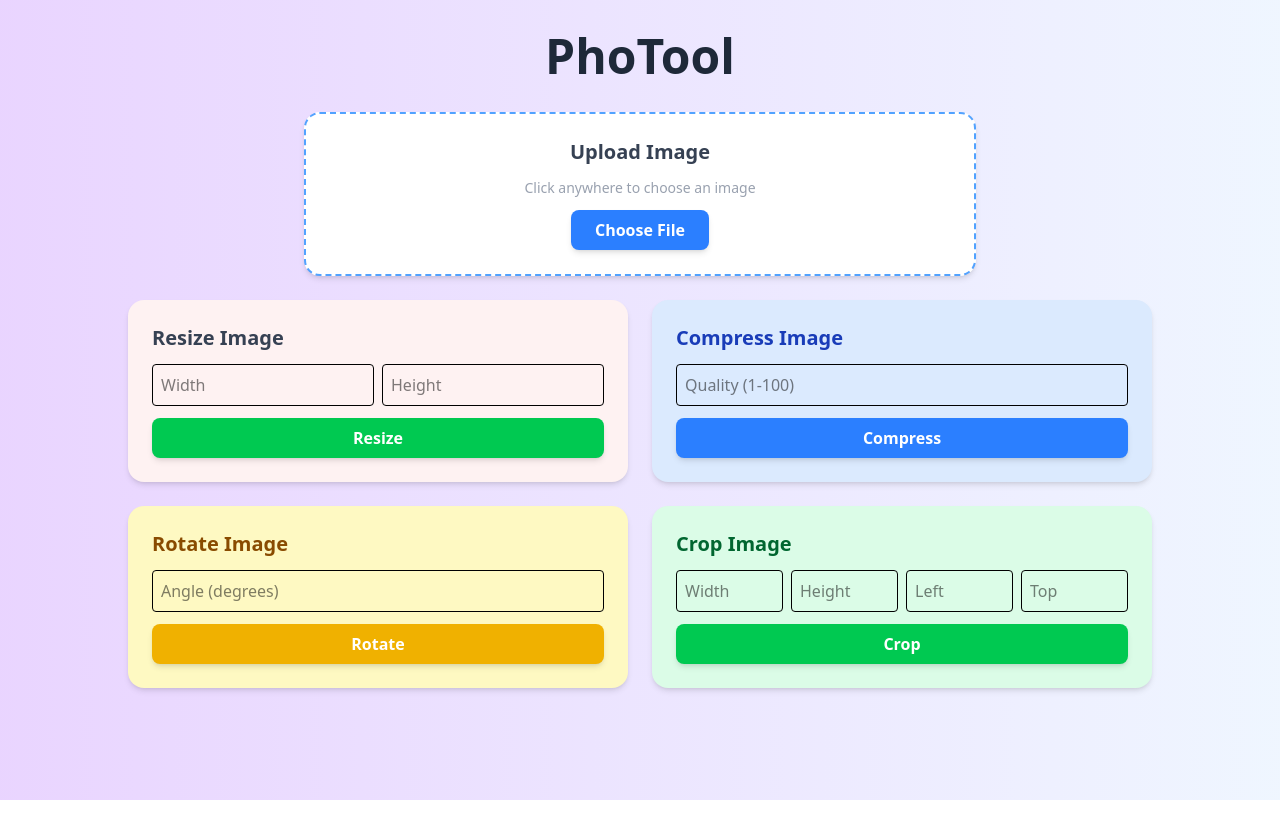
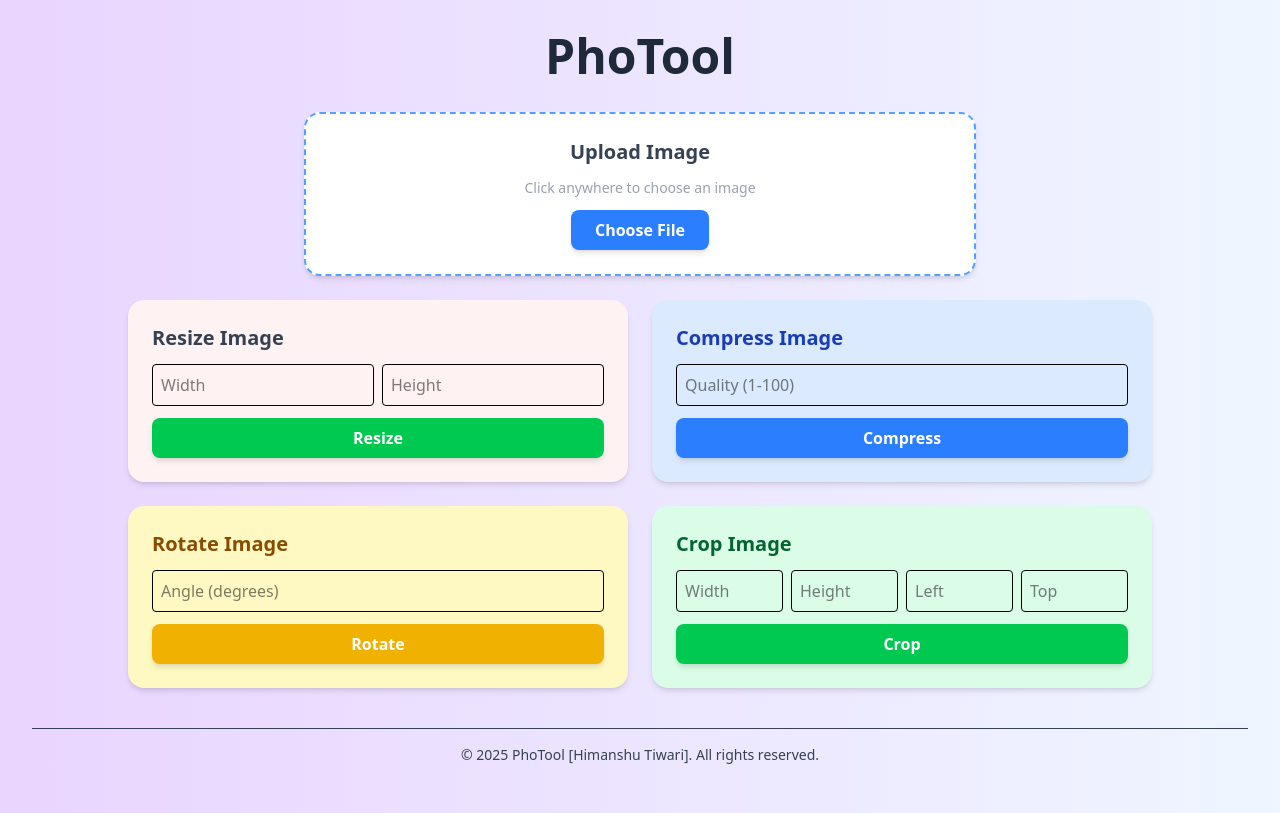
Before and after one commit to himanshuu2611/photool-frontend, a React (Vite) app: page / in a window 1280 px wide. Built offline with nearby package versions, Linux system fonts and the light colour scheme.

Commit message:
Update Home.jsx

```diff
--- a/src/pages/Home.jsx
+++ b/src/pages/Home.jsx
@@ -63,6 +63,10 @@ const Home = () => {
     </a>
   </div>
 )}
+       <footer className="mt-10 py-4 text-center text-gray-700 text-sm border-t">
+        © {new Date().getFullYear()} PhoTool [Himanshu Tiwari]. All rights reserved.
+      </footer>
+
     </div>
   );
 };
```
